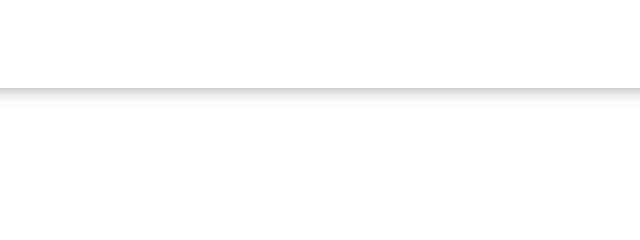
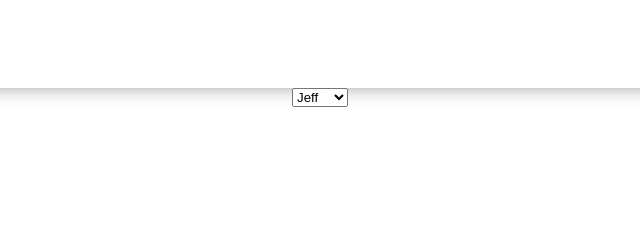
Before and after one commit to Kevin-Roney/about-us-onboarding, a plain HTML site: page index.html in a window 1280 px wide. Shown: the top 240 px of the page, 320-960 px from the left. Drawn offline with Linux system fonts and the light colour scheme; a web font is replaced by a local one.

Commit message:
added selector to html

```diff
--- a/index.html
+++ b/index.html
@@ -16,7 +16,12 @@
             <h1>Cool Web Project</h1>
         </header>
 
-        <main></main>
+        <main>
+            <select class="selector" name="name" id="name">
+                <option value="one">Jeff</option>
+                <option value="two">Kevin</option>
+            </select>
+        </main>
 
         <footer>&copy; 2021 Aspiring Software Developer</footer>
 
```
